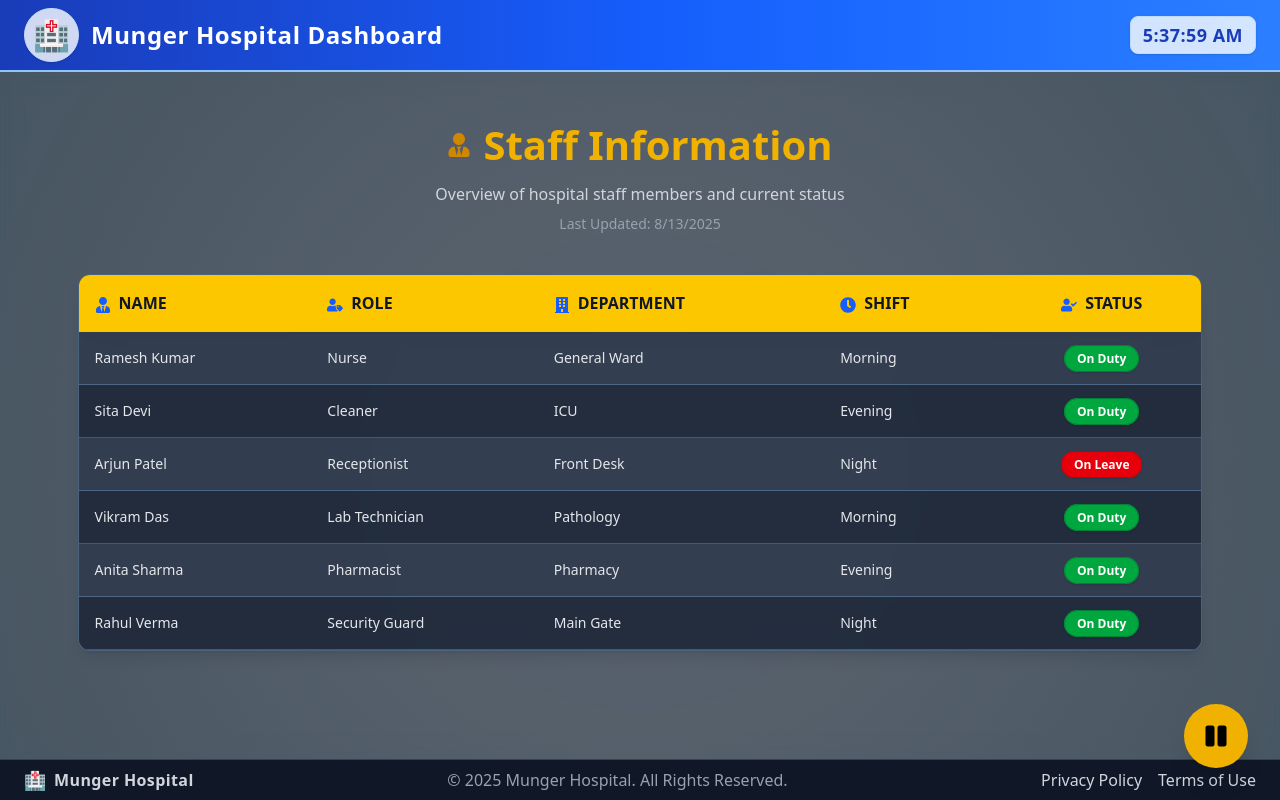
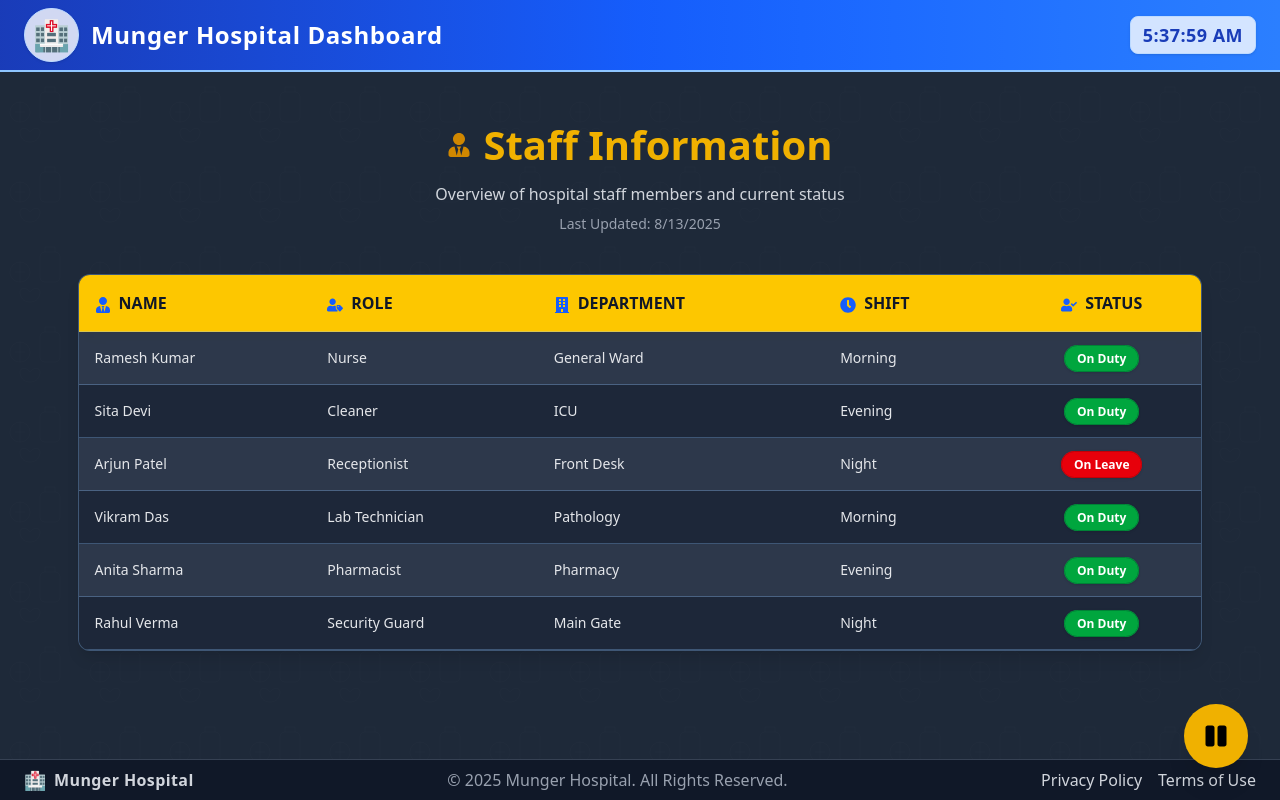
Before and after one commit to Pranavkumar2025/Hospital_DashBoard, a React (Vite) app: page /staff in a window 1280 px wide. Built offline with nearby package versions, Linux system fonts and the light colour scheme.

Commit message:
New commit

```diff
--- a/src/pages/StaffPage.jsx
+++ b/src/pages/StaffPage.jsx
@@ -31,11 +31,7 @@ export default function StaffPage() {
         is4K ? "p-20" : "p-6 md:p-8 lg:p-12"
       } min-h-screen flex flex-col items-center relative bg-gray-800 text-gray-200`}
     >
-      {/* Layer 1: Glassmorphism background */}
-      <div
-        className="absolute inset-0 bg-white/20 backdrop-blur-md z-0"
-        style={{ backgroundImage: "radial-gradient(circle at 50% 50%, rgba(255, 255, 255, 0.1), rgba(0, 128, 128, 0.05))" }}
-      />
+
 
       {/* Layer 2: SVG medical pattern */}
       <svg
```
